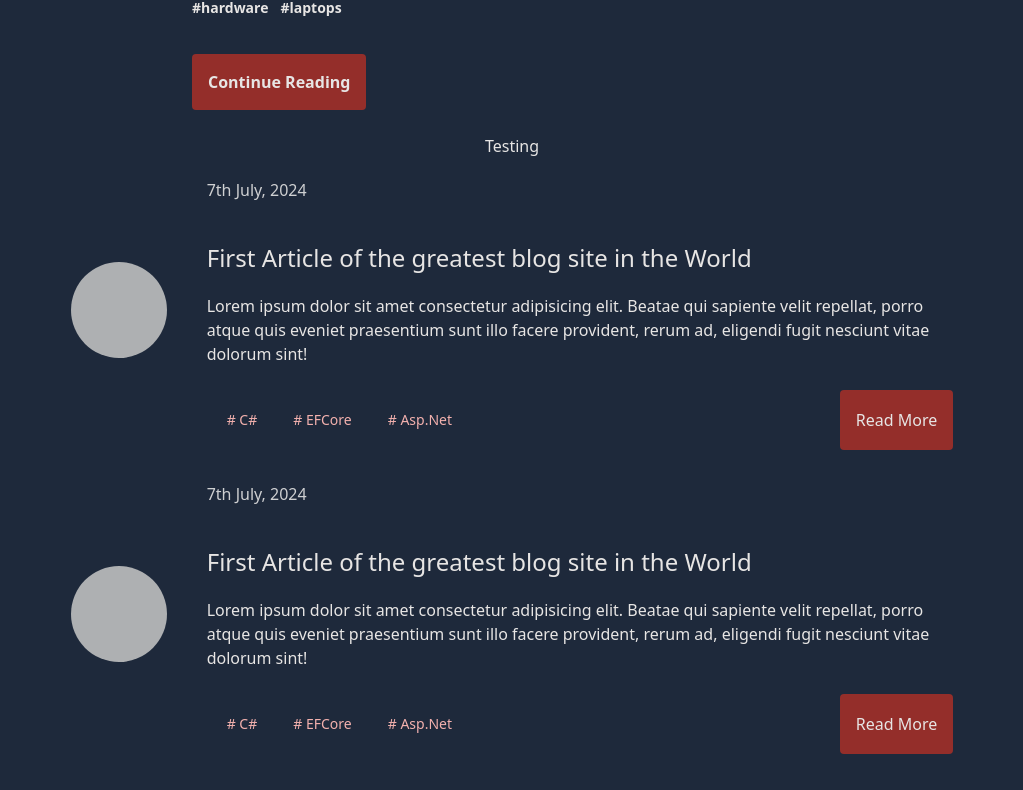
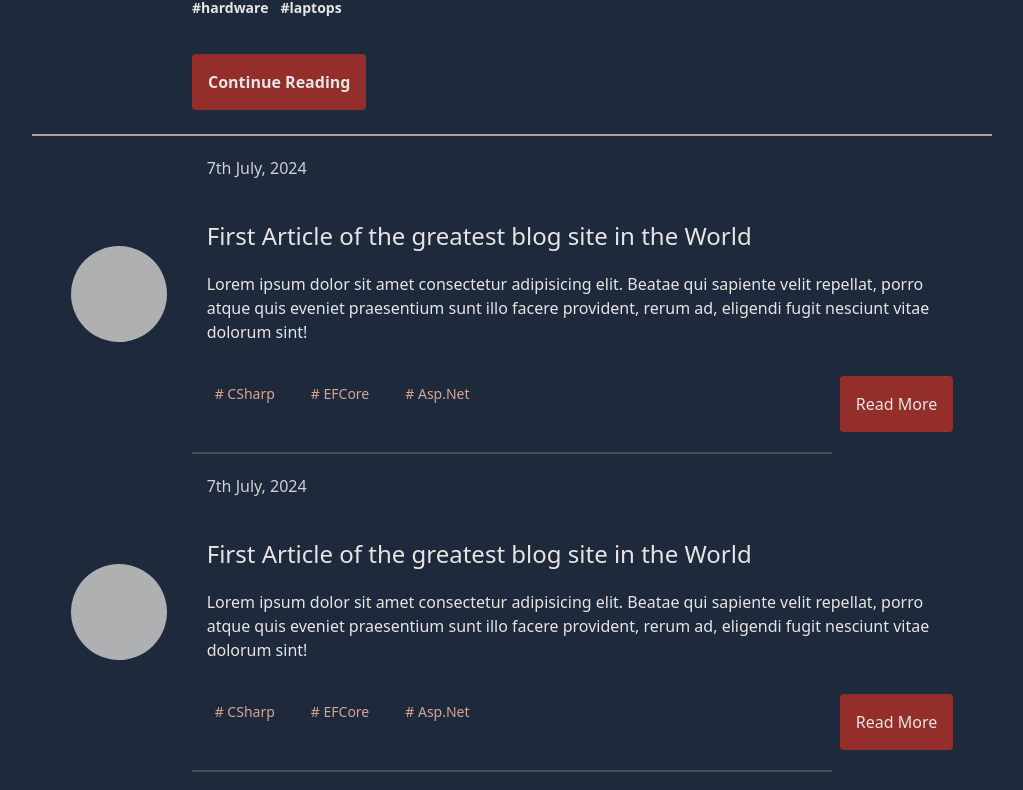
Before and after one commit to joeizang/codeprodigee, a Next.js app: page / in a window 1280 px wide. Shown: the part 1038-1828 px from the top of the page, without its empty margins (128-1151 px from the left). Built offline with nearby package versions, Linux system fonts and the light colour scheme.

Commit message:
add keyframe animations. add dividers

```diff
--- a/src/app/globals.css
+++ b/src/app/globals.css
@@ -31,3 +31,31 @@ body {
     text-wrap: balance;
   }
 }
+
+@keyframes draw-border {
+  0% {
+    border-right-width: 0;
+  }
+  25% {
+    border-right-width: 2px;
+  }
+  50% {
+    border-right-width: 2px;
+    border-top-width: 0;
+  }
+  75% {
+    border-right-width: 2px;
+    border-top-width: 2px;
+    border-left-width: 0;
+  }
+  100% {
+    border-right-width: 2px;
+    border-top-width: 2px;
+    border-left-width: 2px;
+    border-bottom-width: 2px;
+  }
+}
+
+.hover-draw-border:hover {
+  animation: draw-border 500ms forwards;
+}
--- a/src/app/page.tsx
+++ b/src/app/page.tsx
@@ -14,10 +14,9 @@ export default function Home() {
   return (
     <main className="flex min-h-screen flex-col items-center mx-auto text-stone-200">
       <Cta />
-      <p className="">Testing</p>
-
-      {generateVariableLengthArrayWithAnyType<string>(5, 'helloworld').map((thing, idx) => (
-        <PostStub key={idx} />
+      <hr className="border-kabul-300 border w-9/12" />
+      {generateVariableLengthArrayWithAnyType<string>(5, 'helloworld').map((thing, idx, arr) => (
+        <PostStub key={idx} showHr={idx != arr.length - 1} />
       ))}
     </main>
   )
--- a/src/components/postStub.tsx
+++ b/src/components/postStub.tsx
@@ -1,26 +1,56 @@
 import React from 'react'
 import Button from './Button'
 
-export default function PostStub () {
+export interface PostStubProps {
+  showHr?: boolean
+}
+
+export default function PostStub (props: PostStubProps) {
   return (
-    <section className="flex flex-row justify-center items-center gap-10">
-      <div id="imageStub" className="w-24 h-24 bg-mountain-mist-300 rounded-full">
-      </div>
-      <div id="postStubBody" className="flex flex-col w-7/12">
-        <div id="postDate" className="my-5 text-mountain-mist-200">7th July, 2024</div>
-        <div id="postHeading" className="text-2xl my-5">First Article of the greatest blog site in the World</div>
-        <div id="postSnippet">Lorem ipsum dolor sit amet consectetur adipisicing elit. Beatae qui sapiente velit repellat, porro atque quis eveniet praesentium sunt illo facere provident, rerum ad, eligendi fugit nesciunt vitae dolorum sint!</div>
-        <div id="postTagsButtons" className="my-3">
-          <div className="mt-3 flex flex-row justify-between">
-            <div id="tags" className="flex flex-row p-3 items-start text-old-brick-300 gap-5 font-light text-sm">
-              <span className="hover:border rounded-md p-2 hover:border-old-brick-300 hover:cursor-pointer"># C#</span>
-              <span className="hover:border rounded-md p-2 hover:border-old-brick-300 hover:cursor-pointer"># EFCore</span>
-              <span className="hover:border rounded-md p-2 hover:border-old-brick-300 hover:cursor-pointer"># Asp.Net</span>
+    <>
+      <section className="flex flex-row justify-center items-center gap-10">
+        <div
+          id="imageStub"
+          className="w-24 h-24 bg-mountain-mist-300 rounded-full"
+        ></div>
+        <div id="postStubBody" className="flex flex-col w-7/12">
+          <div id="postDate" className="my-5 text-mountain-mist-200">
+            7th July, 2024
+          </div>
+          <div id="postHeading" className="text-2xl my-5">
+            First Article of the greatest blog site in the World
+          </div>
+          <div id="postSnippet">
+            Lorem ipsum dolor sit amet consectetur adipisicing elit. Beatae qui
+            sapiente velit repellat, porro atque quis eveniet praesentium sunt
+            illo facere provident, rerum ad, eligendi fugit nesciunt vitae
+            dolorum sint!
+          </div>
+          <div id="postTagsButtons" className="my-5">
+            <div className="mt-3 flex flex-row justify-between">
+              <div
+                id="tags"
+                className="flex flex-row justify-start items-start text-dust-storm-400 gap-5 font-light text-sm"
+              >
+                <span className="rounded-md p-2 hover:border-dust-storm-400 hover:cursor-pointer hover-draw-border box-border">
+                  # CSharp
+                </span>
+                <span className="rounded-md p-2 hover:border-dust-storm-400 hover:cursor-pointer hover-draw-border box-border">
+                  # EFCore
+                </span>
+                <span className="rounded-md p-2 hover:border-dust-storm-400 hover:cursor-pointer hover-draw-border box-border">
+                  # Asp.Net
+                </span>
+              </div>
+              <Button
+                buttonText={'Read More'}
+                specificStyle="bg-old-brick-800 p-4 rounded border-old-brick-200 hover:bg-old-brick-700 hover:text-white"
+              />
             </div>
-            <Button buttonText={'Read More'} specificStyle="bg-old-brick-800 p-4 rounded border-old-brick-200 hover:bg-old-brick-700 hover:text-white" />
           </div>
         </div>
-      </div>
-    </section>
+      </section>
+      {props.showHr && props.showHr ? <hr className="border-mountain-mist-700 border w-6/12" /> : null}
+    </>
   )
 }
```
